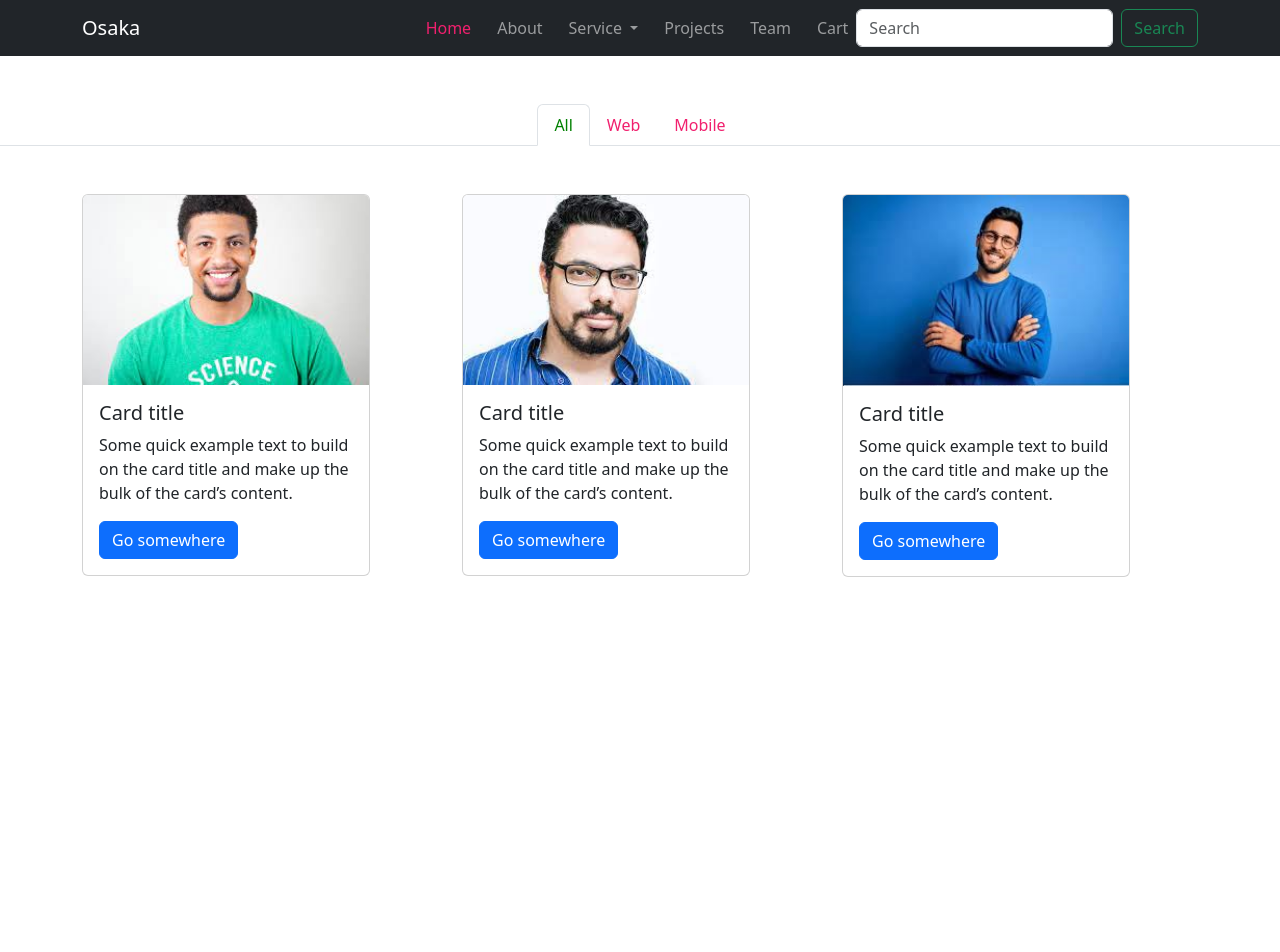
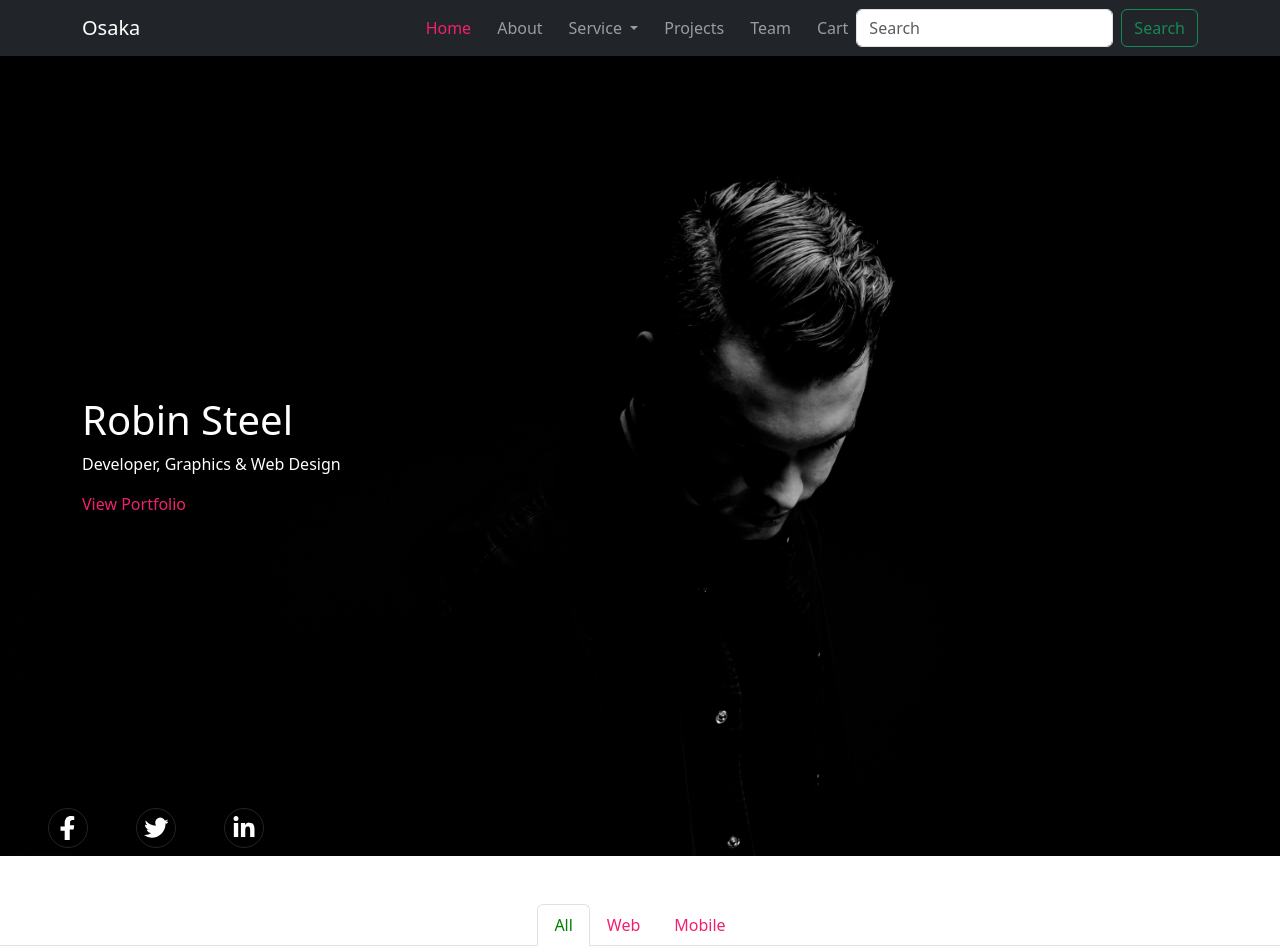
Before and after one commit to Qosay2005/osaka, a plain HTML site: page index.html in a window 1280 px wide. Shown: the top 952 px of the page. Before the commit the page ends 800 px from the top, so only its background shows below. Drawn offline with nearby package versions, Linux system fonts and the light colour scheme.

Commit message:
creat hero section

```diff
--- a/assests/css/main.css
+++ b/assests/css/main.css
@@ -1,7 +1,7 @@
 :root{
     --main-color:#f1206e;
 }
-
+/* nav bar */
 .navbar .navbar-nav .active{
      color: var(--main-color);
 }
@@ -14,3 +14,32 @@
 .nav-tabs .nav-item.show .nav-link, .nav-tabs .nav-link{
     color:var(--main-color);
 }
+
+/* end nav bar */
+
+
+/* hero */
+.hero{
+    background-image: url("./../img/bg.jpg");
+    background-size: cover;
+    padding: 20px 0;
+}
+.prime{
+    color: var(--main-color);
+    text-decoration: none;
+    transition: all 0.6s ease;
+}
+.prime:hover{
+    color: aqua;
+}
+.icon{
+    width: 40px;
+    height: 40px;
+    border: 1px solid #212529;
+    transition: all .5s ease;
+    cursor: pointer;
+}
+.icon:hover{
+    border-color: #ffffff;
+}
+/*end hero */
--- a/index.html
+++ b/index.html
@@ -26,11 +26,11 @@
           <li class="nav-item">
             <a class="nav-link" href="#">About</a>
           </li>
-          <li class="nav-item dropdown">
+          <li class="nav-item dropdown position-static">
             <a class="nav-link dropdown-toggle" href="#" role="button" data-bs-toggle="dropdown" aria-expanded="false">
               Service
             </a>
-            <ul class="dropdown-menu">
+            <ul class="dropdown-menu w-50 dropdown-menu-end">
               <li><a class="dropdown-item" href="#">Action</a></li>
               <li><a class="dropdown-item" href="#">Another action</a></li>
               <li>
@@ -59,6 +59,67 @@
   </nav>
 
   <main>
+  <!--hero section-->
+ <section class="hero vh-100 p-5">
+  <div class="hero-content d-flex align-items-center h-100">
+    <div class="container text-white">
+      <h1>Robin Steel</h1>
+      <p>Developer, Graphics & Web Design</p>
+      <a href="#" class="prime">View Portfolio</a>
+    </div>
+  </div>
+
+  <!-- Social Icons -->
+  <div class="social d-flex gap-5">
+    <!-- Facebook -->
+    <div class="icon rounded-circle d-flex align-items-center justify-content-center">
+      <svg xmlns="http://www.w3.org/2000/svg" viewBox="0 0 320 512" width="24" height="24">
+        <path fill="#ffffff"
+          d="M279.14 288l14.22-92.66h-88.91v-60.13c0-25.35 12.42-50.06 52.24-50.06H293V6.26S259.5 0 225.36 0C141.09 0
+          89.09 54.42 89.09 154.78v68.56H0v92.66h89.09V512h107.9V288z" />
+      </svg>
+    </div>
+
+    <!-- Twitter -->
+    <div class="icon rounded-circle d-flex align-items-center justify-content-center">
+      <svg xmlns="http://www.w3.org/2000/svg" viewBox="0 0 512 512" width="24" height="24">
+        <path fill="#ffffff"
+          d="M459.4 151.7c.32 4.54.32 9.1.32 13.65 0
+          138.72-105.58 298.56-298.56 298.56A296.23 296.23
+          0 0 1 0 403.69a210.63 210.63 0 0 0 24.55 1.28
+          209.39 209.39 0 0 0 129.86-44.8 104.52 104.52
+          0 0 1-97.64-72.4 132.07 132.07 0 0 0 19.74 1.6
+          110.46 110.46 0 0 0 27.56-3.58 104.5 104.5
+          0 0 1-83.74-102.5v-1.28a105.23 105.23 0 0 0
+          47.28 13.09A104.52 104.52 0 0 1 35.7 96.29a296.19
+          296.19 0 0 0 215.17 109.3 117.93 117.93 0 0 1
+          -2.58-23.92A104.52 104.52 0 0 1 444.64 97.8
+          a209.86 209.86 0 0 0 66.4-25.42 104.14 104.14
+          0 0 1-45.8 57.64 209.44 209.44 0 0 0 60.2-16.26
+          223.24 223.24 0 0 1-52 53.94z" />
+      </svg>
+    </div>
+
+    <!-- LinkedIn -->
+    <div class="icon rounded-circle d-flex align-items-center justify-content-center">
+      <svg xmlns="http://www.w3.org/2000/svg" viewBox="0 0 448 512" width="24" height="24">
+        <path fill="#ffffff"
+          d="M100.28 448H7.4V148.9h92.88zm-46.44-341a53.56 53.56 0 1
+          1 53.56-53.56 53.57 53.57 0 0 1-53.56 53.56zM447.9
+          448h-92.68V302.4c0-34.7-.7-79.4-48.37-79.4-48.4
+          0-55.8 37.8-55.8 76.8V448h-92.8V148.9h89.1v40.8h1.3a97.67
+          97.67 0 0 1 87.9-48.3c94 0 111.3 61.9 111.3 142.3z" />
+      </svg>
+    </div>
+  </div>
+</section>
+
+
+
+
+
+ <!--end hero section-->
+    <!--project section-->
     <section class="projects py-5">
       <nav>
         <div class="nav nav-tabs justify-content-center" id="nav-tab" role="tablist">
@@ -158,7 +219,7 @@
       </div>
 
     </section>
-
+<!--end project section-->
 
 
   </main>
```
Also changed, not shown: assests/img/bg.jpg (added).
